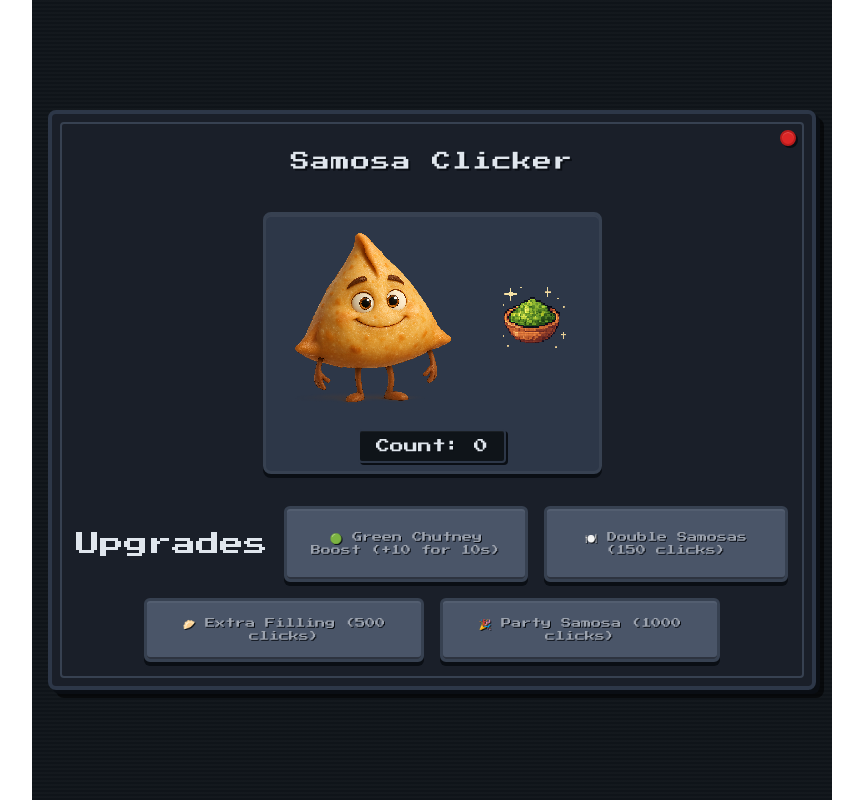
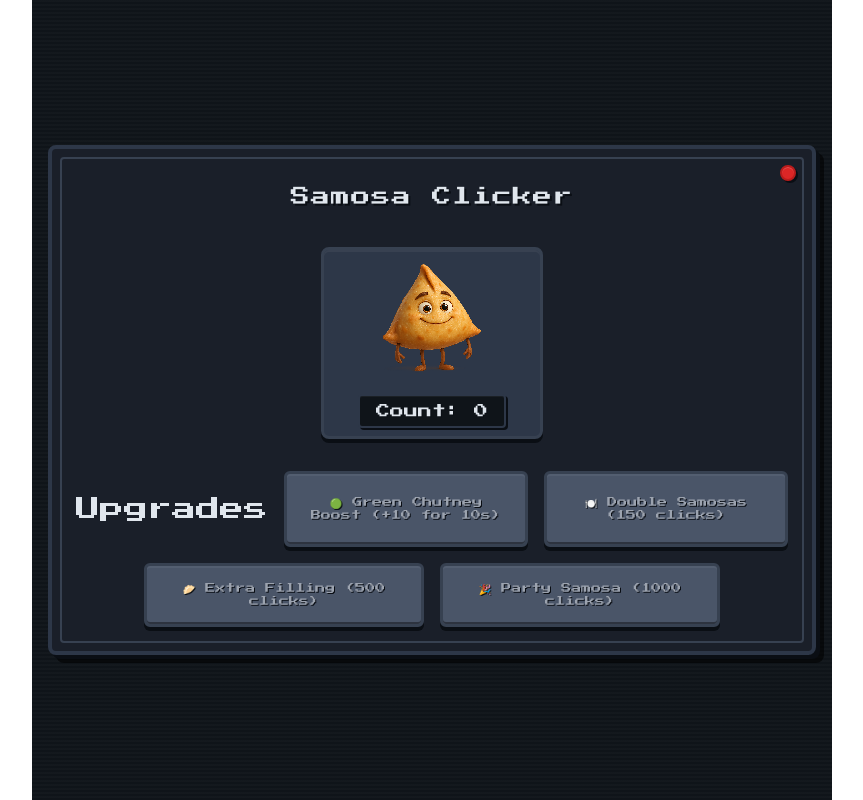
Before and after one commit to huscse/Samosa, a React (Vite) app: page / in a window 1280 px wide. Shown: the whole page, without its empty margins (208-1071 px from the left). Built offline with nearby package versions, Linux system fonts and the light colour scheme; no server answers.

Commit message:
added red panda

```diff
--- a/src/App.css
+++ b/src/App.css
@@ -259,11 +259,12 @@ h1 {
 }
 
 .chutney {
-  max-width: 85px;
+  max-width: 95px;
   height: auto;
   image-rendering: pixelated;
   image-rendering: -moz-crisp-edges;
   image-rendering: crisp-edges;
+  padding-right: 20px;
 }
 
 .party-mode {
@@ -281,3 +282,34 @@ h1 {
     background-color: #0352fc;
   }
 }
+
+.redpanda {
+  animation: pandaPop 0.4s ease-in-out;
+  width: 200px;
+  height: auto;
+  max-width: 200px;
+}
+
+@keyframes pandaPop {
+  0% {
+    transform: scale(0.9);
+    opacity: 0;
+  }
+  100% {
+    transform: scale(1);
+    opacity: 1;
+  }
+}
+
+.character-wrapper {
+  position: relative;
+  display: inline-block;
+}
+
+.redpanda {
+  filter: drop-shadow(2px 2px 0px #00000055);
+}
+
+.chutney-foot {
+  filter: drop-shadow(1px 1px 0px #00000033);
+}
--- a/src/App.jsx
+++ b/src/App.jsx
@@ -1,6 +1,8 @@
 import { useEffect, useRef, useState } from 'react';
 import Samosa from '/samosa.png';
 import Chutney from '/chutney.png';
+import ChutneyPan from '/chutneypan.png';
+
 import './App.css';
 import { Analytics } from '@vercel/analytics/react';
 
@@ -61,10 +63,15 @@ function App() {
       <h1 className="press-start-2p-regular">Samosa Clicker</h1>
       <button className="btn" onClick={handleClick}>
         <div className="click-area">
-          <img src={Samosa} alt="Samosa" className="samosa" />
-          <img src={Chutney} alt="Chutney" className="chutney" />
-          <div></div>
+          <div className="character-wrapper">
+            <img
+              src={samosaCount >= 100 ? ChutneyPan : Samosa}
+              alt="Main Character"
+              className={`samosa ${samosaCount >= 100 ? 'redpanda' : ''}`}
+            />
+          </div>
         </div>
+
         <span className="press-start-2p-regular">
           <span className="count">Count: {samosaCount}</span>
         </span>
```
Also changed, not shown: 1 other file (tests, documents, lock files or other folders).
